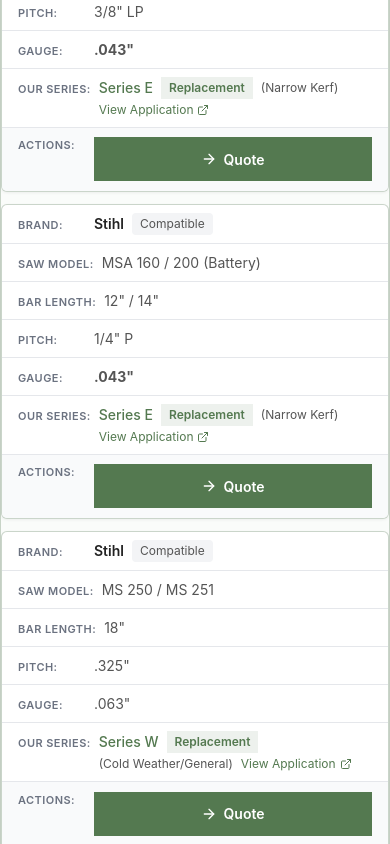
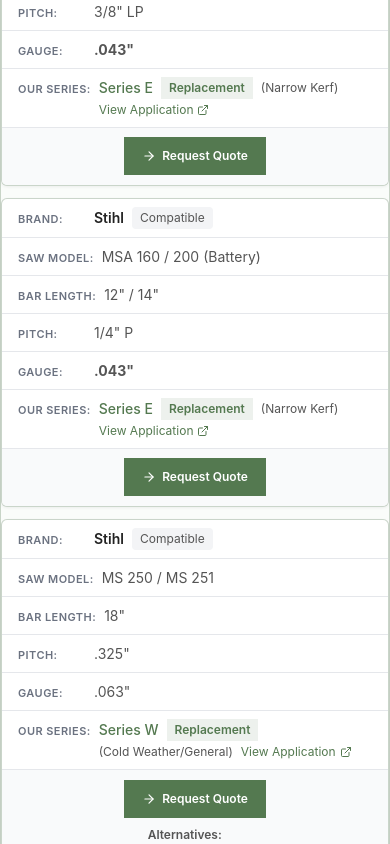
Before and after one commit to LoganOYoung/chainsaw-chain-supplier-borealgrit, a Next.js app: page /fitment-finder in a window 390 px wide. Shown: the part 5660-6504 px from the top of the page. Built offline with nearby package versions, Linux system fonts and the light colour scheme.

Commit message:
fix(fitment): Actions no label, center smaller Request Quote button

```diff
--- a/app/fitment-finder/page.tsx
+++ b/app/fitment-finder/page.tsx
@@ -546,15 +546,14 @@ export default function FitmentFinderPage() {
                         )}
                       </div>
                     </td>
-                    <td className="px-4 py-3 min-w-0" data-label="Actions">
-                      <div className="flex flex-col gap-2 min-w-0 max-w-full">
+                    <td className="px-4 py-3 min-w-0 fitment-actions-cell" data-label="Actions">
+                      <div className="flex flex-col gap-2 min-w-0 max-w-full items-center">
                         <Link
                           href={buildQuoteUrl(item)}
-                          className="flex items-center justify-center gap-1.5 text-sm sm:text-xs min-h-[44px] min-w-0 w-full max-w-full sm:w-auto bg-forest-brand text-white font-semibold hover:bg-white hover:text-forest-brand border-2 border-transparent hover:border-forest-brand transition rounded-none [&_svg]:text-white"
+                          className="flex items-center justify-center gap-1.5 text-xs py-2 px-4 min-h-[36px] w-auto bg-forest-brand text-white font-semibold hover:bg-white hover:text-forest-brand border-2 border-transparent hover:border-forest-brand transition rounded-none [&_svg]:text-white"
                         >
-                          <ArrowRight className="w-4 h-4 shrink-0" aria-hidden />
-                          <span className="hidden sm:inline">Request Quote</span>
-                          <span className="sm:hidden">Quote</span>
+                          <ArrowRight className="w-3.5 h-3.5 shrink-0" aria-hidden />
+                          <span>Request Quote</span>
                         </Link>
                         {getAlternativeProducts(item.series, item.seriesType).length > 0 && (
                           <div className="text-xs text-text-body">
--- a/app/globals.css
+++ b/app/globals.css
@@ -189,6 +189,16 @@ body {
     padding-top: 0.6rem;
     padding-bottom: 0.6rem;
   }
+  /* Compat table Actions: no label, center button */
+  .fitment-compat-table td.fitment-actions-cell {
+    display: flex !important;
+    flex-direction: column;
+    align-items: center;
+    justify-content: center;
+  }
+  .fitment-compat-table td.fitment-actions-cell::before {
+    display: none;
+  }
   .fitment-gauge-table td::before,
   .fitment-compat-table td::before,
   .fitment-crossref-table td::before {
```
